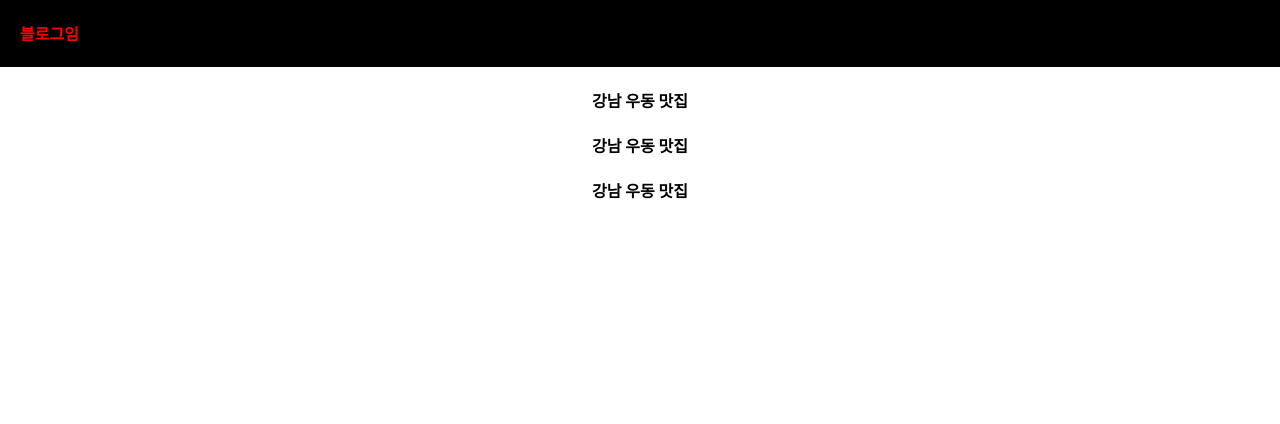
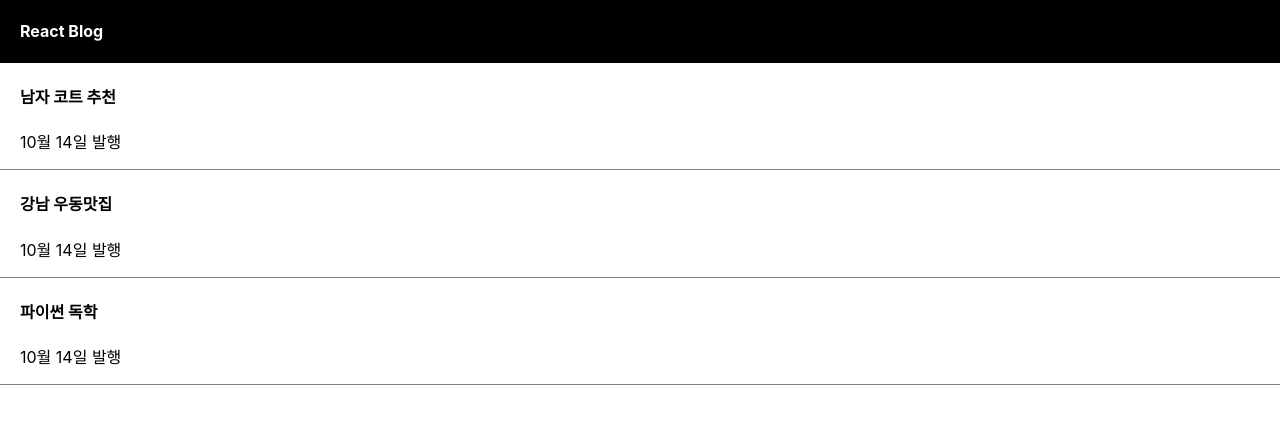
Before and after one commit to yura0302/React_class, a React (Create React App) app in the folder blog/: page / in a window 1280 px wide. Shown: the top 424 px of the page. Built offline with nearby package versions, Linux system fonts and the light colour scheme.

Commit message:
chore : useState

```diff
--- a/blog/src/App.css
+++ b/blog/src/App.css
@@ -1,5 +1,15 @@
 .App {
   text-align: center;
+}
+
+div {
+  box-sizing: border-box;
+}
+
+.list {
+  padding-left: 20px;
+  text-align: left;
+  border-bottom: 1px solid grey;
 }
 
 .black-nav {
--- a/blog/src/App.js
+++ b/blog/src/App.js
@@ -1,15 +1,27 @@
+import { useState } from "react";
 import "./App.css";
 
 function App() {
   let post = "강남 우동 맛집";
+  let [a, b] = useState(["남자 코트 추천", "강남 우동맛집", "파이썬 독학"]);
+
   return (
     <div className="App">
       <div className="black-nav">
-        <h4 style={{ color: "red", fontSize: "16px" }}>블로그임</h4>
+        <h4>React Blog</h4>
       </div>
-      <h4>{post}</h4>
-      <h4>{post}</h4>
-      <h4>{post}</h4>
+      <div className="list">
+        <h4>{a[0]}</h4>
+        <p>10월 14일 발행</p>
+      </div>
+      <div className="list">
+        <h4>{a[1]}</h4>
+        <p>10월 14일 발행</p>
+      </div>
+      <div className="list">
+        <h4>{a[2]}</h4>
+        <p>10월 14일 발행</p>
+      </div>
     </div>
   );
 }
```
